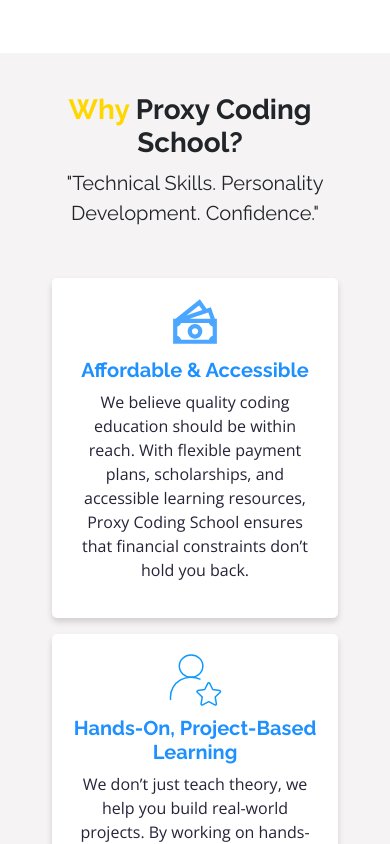
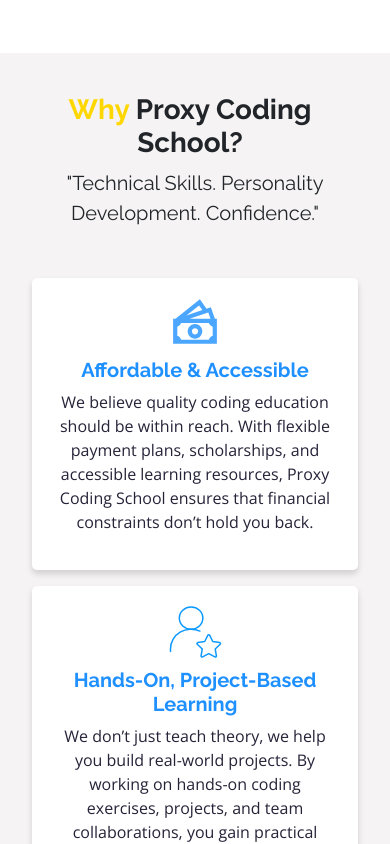
Before and after one commit to Ariyibi-Baseet/proxycodingschool, a React (Vite) app: page / in a window 390 px wide. Shown: the part 1712-2556 px from the top of the page. Built offline with nearby package versions, Linux system fonts and the light colour scheme.

Commit message:
work on navbar active links and other things

```diff
--- a/src/assets/css/FeaturesComp.css
+++ b/src/assets/css/FeaturesComp.css
@@ -5,7 +5,7 @@
 
 @media screen and (max-width: 600px) {
   .features-section {
-    padding: 40px 40px;
+    padding: 40px 20px;
   }
 }
 
```
